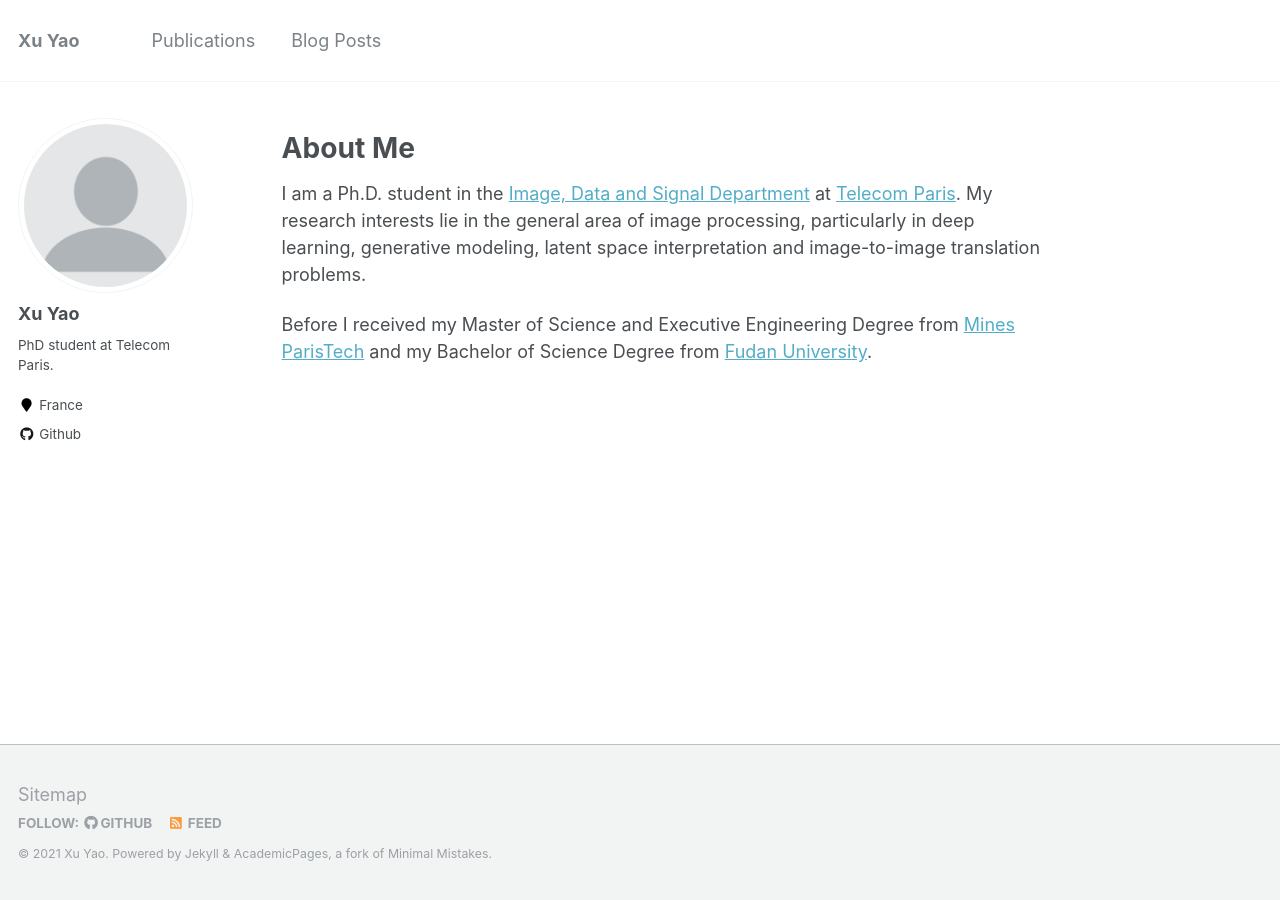
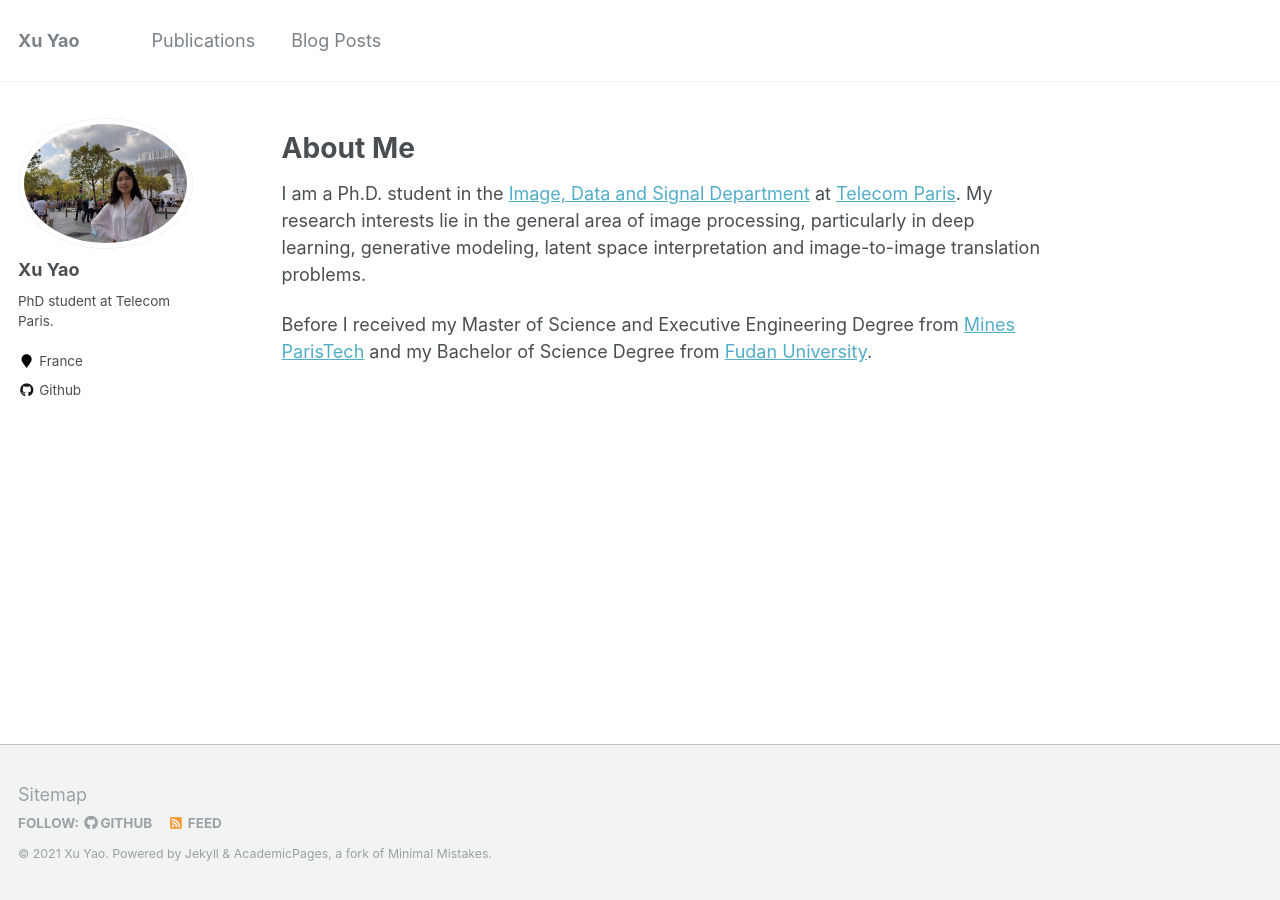
Before and after one commit to Xu-Yao/xu-yao.github.io, a Jekyll site: the page built from _pages/about.md, in a window 1280 px wide. Built offline with Jekyll 4.4.1, drawn with Linux system fonts in a browser that asks for light colours.

Commit message:
change photo

```diff
--- a/_config.yml
+++ b/_config.yml
@@ -81,7 +81,7 @@
 # Site Author
 author:
   name             : "Xu Yao"
-  avatar           : "profile.png"
+  avatar           : "my-photo.jpg"
   bio              : "PhD student at Telecom Paris."
   location         : "France"
   employer         :
--- a/_pages/about.md
+++ b/_pages/about.md
@@ -10,6 +10,6 @@
 
 About Me
 ======
-I am a Ph.D. student in the [Image, Data and Signal Department](https://www.telecom-paris.fr/en/the-school/teaching-research-departments/image-data-signal) at [Telecom Paris](https://www.stanford.edu/). My research interests lie in the general area of image processing, particularly in deep learning, generative modeling, latent space interpretation and image-to-image translation problems.
+I am a Ph.D. student in the [Image, Data and Signal Department](https://www.telecom-paris.fr/en/the-school/teaching-research-departments/image-data-signal) at [Telecom Paris](https://www.telecom-paris.fr/en/home). My research interests lie in the general area of image processing, particularly in deep learning, generative modeling, latent space interpretation and image-to-image translation problems.
 
 Before I received my Master of Science and Executive Engineering Degree from [Mines ParisTech](http://www.mines-paristech.fr/) and my Bachelor of Science Degree from [Fudan University](https://www.fudan.edu.cn/en/).
```
Also changed, not shown: images/my-photo.jpg (added).
